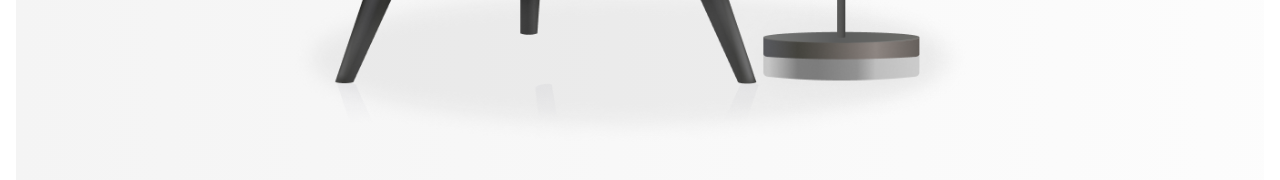
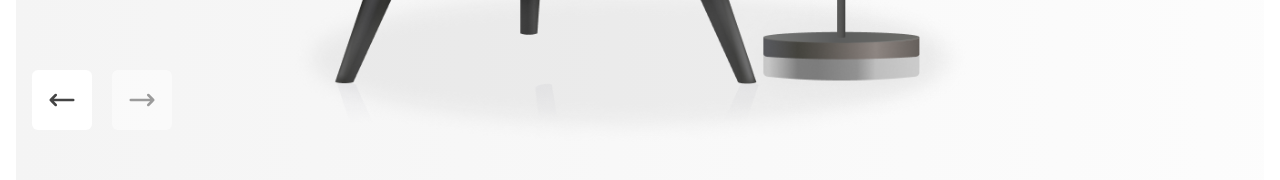
Before and after one commit to tfmurad/commerceplate, a Next.js app: page / in a window 1280 px wide. Shown: the part 720-900 px from the top of the page. Built offline with nearby package versions, Linux system fonts and the light colour scheme; what tailwind-bootstrap-grid would draw is missing.

Commit message:
navbar shadow added

```diff
--- a/src/layouts/components/HeroSlider.tsx
+++ b/src/layouts/components/HeroSlider.tsx
@@ -3,21 +3,24 @@ import ImageFallback from "@/helpers/ImageFallback";
 import { markdownify } from "@/lib/utils/textConverter";
 import Link from "next/link";
 // Import Swiper styles
-import 'swiper/css';
-import 'swiper/css/navigation';
-import 'swiper/css/pagination';
-import { Navigation, Pagination } from 'swiper/modules';
+import "swiper/css";
+import "swiper/css/navigation";
+import "swiper/css/pagination";
+import { A11y, Navigation, Pagination } from "swiper/modules";
 import { Swiper, SwiperSlide } from "swiper/react";
+import {
+  HiOutlineArrowNarrowLeft,
+  HiOutlineArrowNarrowRight,
+} from "react-icons/hi";
+import { useSwiper } from "swiper/react";
 
 const HeroSlider = ({ content }: { content: any }) => {
+  const swiperBTN = useSwiper();
+  console.log(swiperBTN);
   return (
-		<div>
-			<Swiper
-				navigation={true}
-				modules={[Pagination, Navigation]}
-			>
-				{content.map(
-					(item: any, index: number) => (
+    <>
+      <Swiper navigation={true} modules={[Pagination, Navigation]}>
+        {content.map((item: any, index: number) => (
           <SwiperSlide key={index}>
             <div className="row items-center md:px-[100px]">
               <div className="sm:col-12 md:col-6">
@@ -52,11 +55,23 @@ const HeroSlider = ({ content }: { content: any }) => {
               </div>
             </div>
           </SwiperSlide>
-					),
-				)}
+        ))}
+
+        <button
+          onClick={() => swiperBTN.slidePrev()}
+          className="bg-white text-3xl w-[30px] h-[32px] md:w-[60px] md:h-[60px] flex items-center justify-center rounded-md absolute bottom-4 left-4"
+        >
+          <HiOutlineArrowNarrowLeft />
+        </button>
+        <button
+          onClick={() => swiperBTN.slideNext()}
+          className="bg-white text-3xl w-[30px] h-[32px] md:w-[60px] md:h-[60px] flex items-center justify-center rounded-md absolute bottom-4 right-4 md:left-24 opacity-50"
+        >
+          <HiOutlineArrowNarrowRight />
+        </button>
       </Swiper>
-		</div>
-	)
-}
+    </>
+  );
+};
 
 export default HeroSlider;
--- a/src/layouts/partials/CallToAction.tsx
+++ b/src/layouts/partials/CallToAction.tsx
@@ -16,7 +16,6 @@ const CallToAction = ({ data }: { data: PageData }) => {
           <div className="container">
             <div className="rounded-xl bg-theme-light px-4 py-16 dark:bg-darkmode-theme-light xl:p-[150px]">
               <div className="row items-center justify-between">
-
                 <div className="mb-10 md:col-7 md:order-1 text-center">
                   <h2
                     dangerouslySetInnerHTML={markdownify(
@@ -38,11 +37,11 @@ const CallToAction = ({ data }: { data: PageData }) => {
                         className="border-2 border-white py-2 rounded-tl-md rounded-bl-md"
                       />
                       <input
-                        className="text-4 font-medium bg-black text-white px-4 py-2 border-0 rounded-tr-md rounded-br-md"
+                        className="text-4 font-medium bg-primary text-white px-4 py-2 border-0 rounded-tr-md rounded-br-md"
                         type="submit"
-                        value="Subscribe" />
+                        value="Subscribe"
+                      />
                     </form>
-
                   )}
                 </div>
 
--- a/src/layouts/partials/Footer.tsx
+++ b/src/layouts/partials/Footer.tsx
@@ -36,7 +36,7 @@ const Footer = () => {
         <div className="container flex flex-col md:flex-row justify-between items-center text-light dark:text-darkmode-light">
           <ul>
             {menu.footerCopyright.map((menu) => (
-              <li className="m-3 inline-block text-[#41484D]" key={menu.name}>
+              <li className="m-3 inline-block text-light" key={menu.name}>
                 <Link href={menu.url}>{menu.name}</Link>
               </li>
             ))}
--- a/src/layouts/partials/Header.tsx
+++ b/src/layouts/partials/Header.tsx
@@ -6,7 +6,7 @@ import menu from "@/config/menu.json";
 import ImageFallback from "@/helpers/ImageFallback";
 import Link from "next/link";
 import { usePathname } from "next/navigation";
-import React, { useEffect } from "react";
+import React, { useEffect, useState } from "react";
 import { BsCart3, BsPerson } from "react-icons/bs/index.js";
 import { IoSearch } from "react-icons/io5/index.js";
 import flag from "/public/images/flag.png";
@@ -26,6 +26,7 @@ export interface INavigationLink {
 }
 
 const Header = () => {
+  const [navbarShadow, setNavbarShadow] = useState(false);
   // distructuring the main menu from menu object
   const { main }: { main: INavigationLink[] } = menu;
   const { navigation_button, settings } = config;
@@ -37,9 +38,26 @@ const Header = () => {
     window.scroll(0, 0);
   }, [pathname]);
 
+  useEffect(() => {
+    const handleScroll = () => {
+      if (window.scrollY > 0) {
+        setNavbarShadow(true);
+      } else {
+        setNavbarShadow(false);
+      }
+    };
+
+    window.addEventListener("scroll", handleScroll);
+    return () => {
+      window.removeEventListener("scroll", handleScroll);
+    };
+  }, []);
+
   return (
     <header
-      className={`header z-30 ${settings.sticky_header && "sticky top-0"}`}
+      className={`header z-30 ${settings.sticky_header && "sticky top-0"} ${
+        navbarShadow ? "shadow-md" : "shadow-none"
+      }`}
     >
       <nav className="navbar container">
         {/* logo */}
@@ -84,7 +102,8 @@ const Header = () => {
               {menu.hasChildren ? (
                 <li className="nav-item nav-dropdown group relative">
                   <span
-                    className={`nav-link inline-flex items-center ${menu.children?.map(({ url }) => url).includes(pathname) ||
+                    className={`nav-link inline-flex items-center ${
+                      menu.children?.map(({ url }) => url).includes(pathname) ||
                       menu.children
                         ?.map(({ url }) => `${url}/`)
                         .includes(pathname)
@@ -102,7 +121,8 @@ const Header = () => {
                       <li className="nav-dropdown-item" key={`children-${i}`}>
                         <Link
                           href={child.url}
-                          className={`nav-dropdown-link block ${(pathname === `${child.url}/` ||
+                          className={`nav-dropdown-link block ${
+                            (pathname === `${child.url}/` ||
                               pathname === child.url) &&
                             "active"
                           }`}
@@ -117,7 +137,8 @@ const Header = () => {
                 <li className="nav-item">
                   <Link
                     href={menu.url}
-                    className={`nav-link block ${(pathname === `${menu.url}/` || pathname === menu.url) &&
+                    className={`nav-link block ${
+                      (pathname === `${menu.url}/` || pathname === menu.url) &&
                       "active"
                     }`}
                   >
@@ -140,11 +161,7 @@ const Header = () => {
         </ul>
         <div className="order-1 ml-auto mr-7 flex gap-7 items-center md:order-2 lg:ml-0">
           <div className="hidden md:flex gap-1">
-            <ImageFallback
-              src={flag}
-              height={24}
-              width={24}
-            />
+            <ImageFallback src={flag} height={24} width={24} />
             USD
           </div>
 
@@ -174,7 +191,9 @@ const Header = () => {
               href="/cart"
               aria-label="cart"
             >
-              <span className="bg-black text-white text-xs rounded-full p-1 absolute -top-2 -right-4 w-5 h-5 flex items-center justify-center">0</span>
+              <span className="bg-black text-white text-xs rounded-full p-1 absolute -top-2 -right-4 w-5 h-5 flex items-center justify-center">
+                0
+              </span>
               <BsCart3 />
             </Link>
           )}
--- a/src/styles/components.scss
+++ b/src/styles/components.scss
@@ -26,7 +26,7 @@
   li {
     @apply inline-block;
     a {
-      @apply flex h-9 w-9 items-center justify-center rounded-full bg-white hover:bg-black hover:text-white duration-300 text-center leading-9 text-black border border-black dark:bg-darkmode-primary dark:text-dark;
+      @apply flex h-9 w-9 items-center justify-center rounded-full bg-white hover:bg-primary hover:text-white duration-300 text-center leading-9 text-primary border border-primary dark:bg-darkmode-primary dark:text-dark;
       svg {
         @apply h-5 w-5;
       }
```
Also changed, not shown: src/app/page.tsx (+13 -9 lines). Lines whose indentation alone changed are shown as unchanged.
